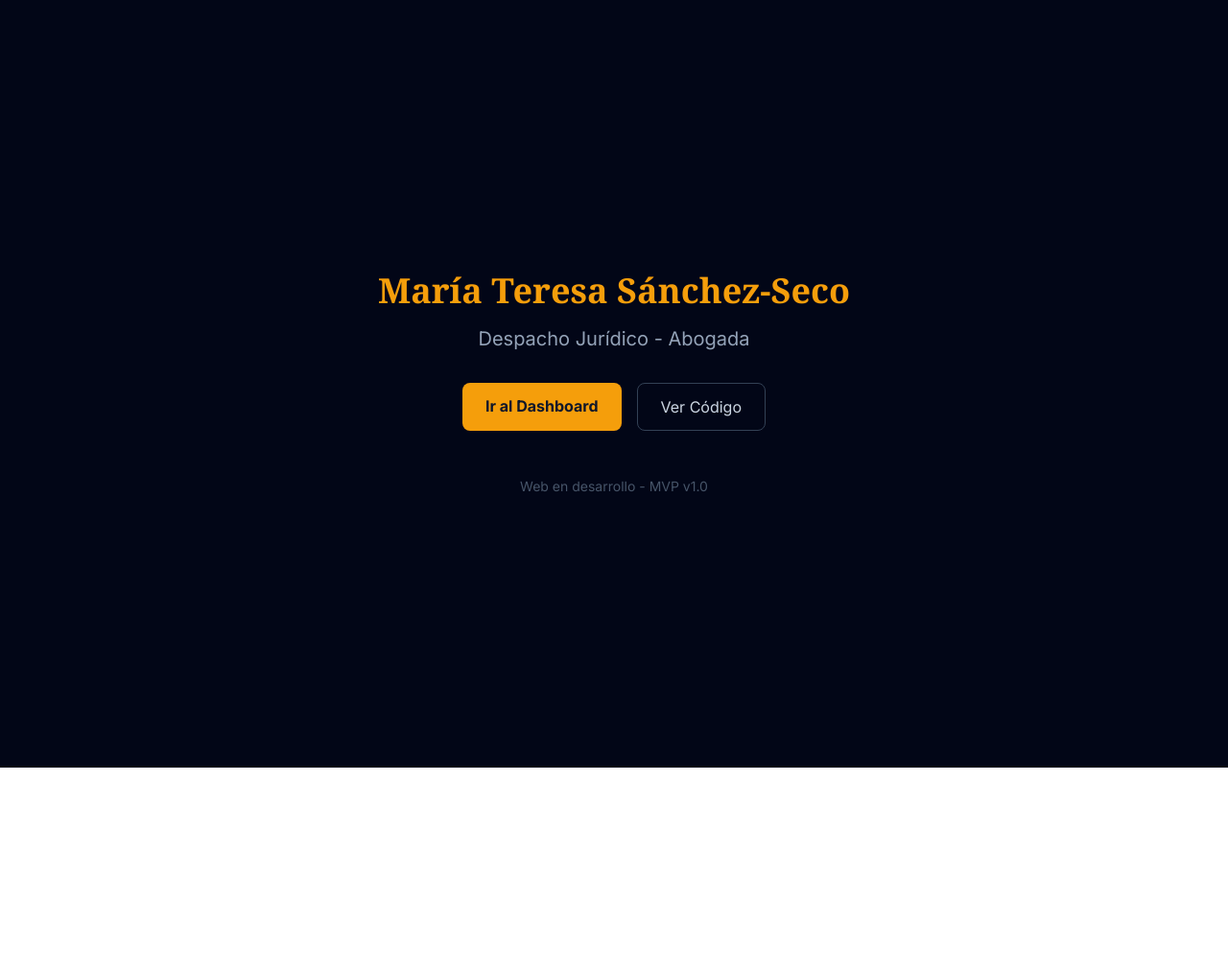
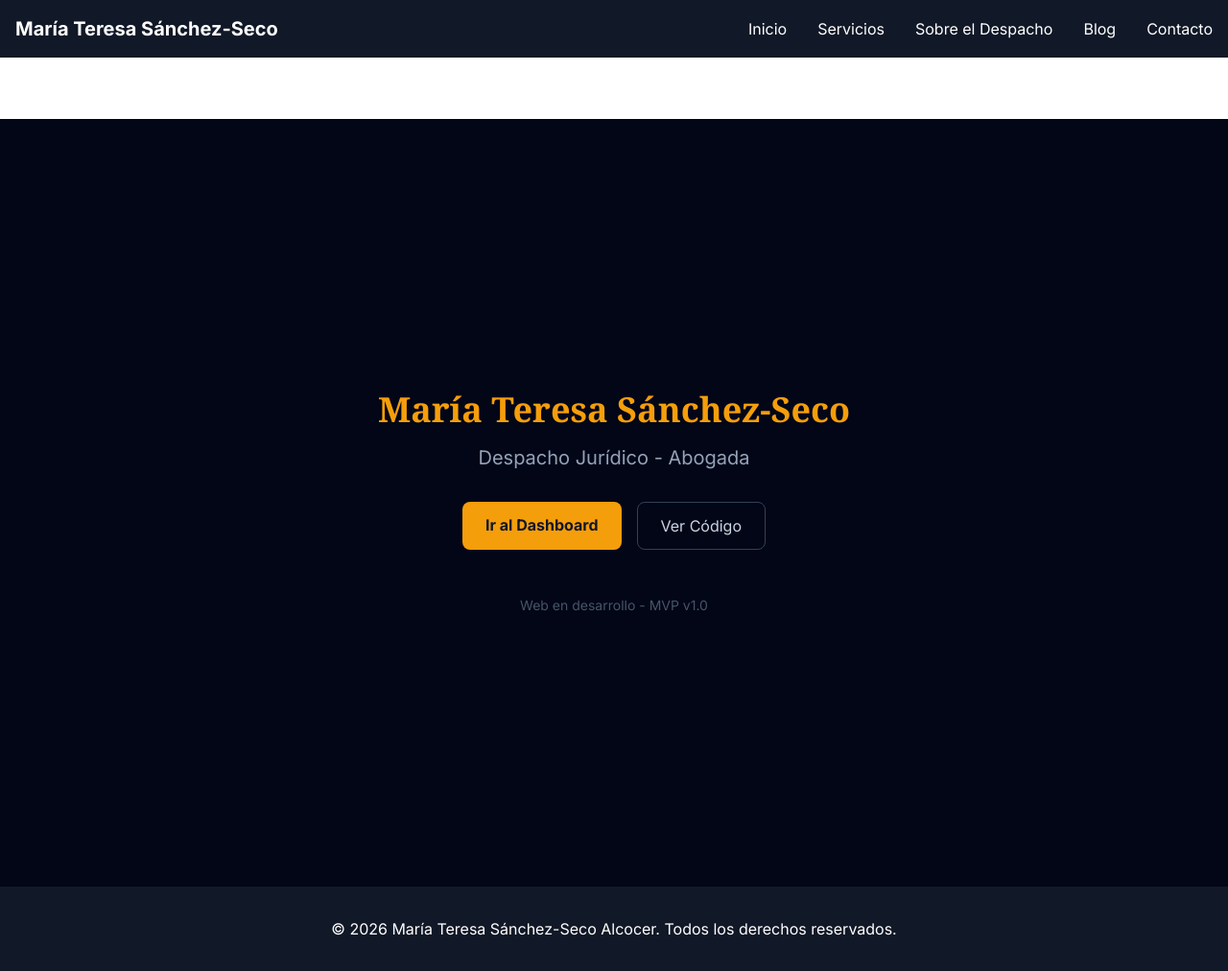
Before and after one commit to ramondelpozo/mariateresasanchezsecoalcocer, a Next.js app: page / in a window 1280 px wide. Shown: the whole page at 96% size. Before the commit the page ends 800 px from the top, so only its background shows below. Built offline with nearby package versions, Linux system fonts and the light colour scheme.

Commit message:
fix: añadir Header y Footer en layout.tsx

```diff
--- a/src/app/layout.tsx
+++ b/src/app/layout.tsx
@@ -1,6 +1,8 @@
 import type { Metadata } from "next"
 import { Inter } from "next/font/google"
-import "../styles.css" // 👈 AQUÍ: Apuntando a tu archivo real en src/styles.css
+import Header from "@/components/site/Header"  // ← IMPORTANTE: Importar Header
+import Footer from "@/components/site/Footer"  // ← Y Footer
+import "../styles.css"  // ← Tu CSS real
 
 const inter = Inter({ subsets: ["latin"] })
 
@@ -16,8 +18,15 @@
 }) {
   return (
     <html lang="es">
-      <body className={`${inter.className} antialiased bg-white`}>
-        {children}
+      <body className={`${inter.className} antialiased bg-white min-h-screen flex flex-col`}>
+        {/* ← ESTO ES LO QUE FALTABA: Renderizar Header */}
+        <Header />
+
+        <main className="flex-1 pt-16">  {/* pt-16 para que el header fijo no tape contenido */}
+          {children}
+        </main>
+
+        <Footer />
       </body>
     </html>
   )
```
